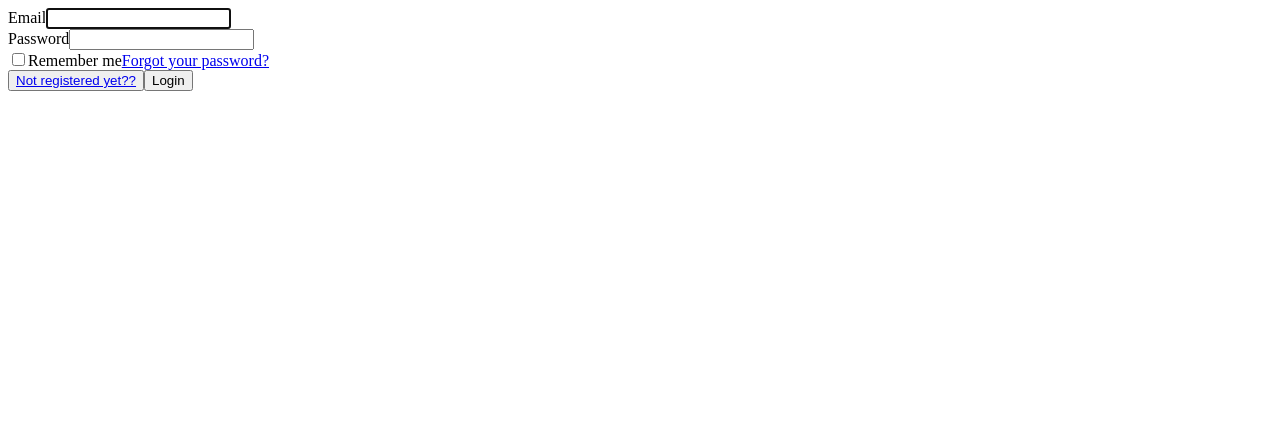
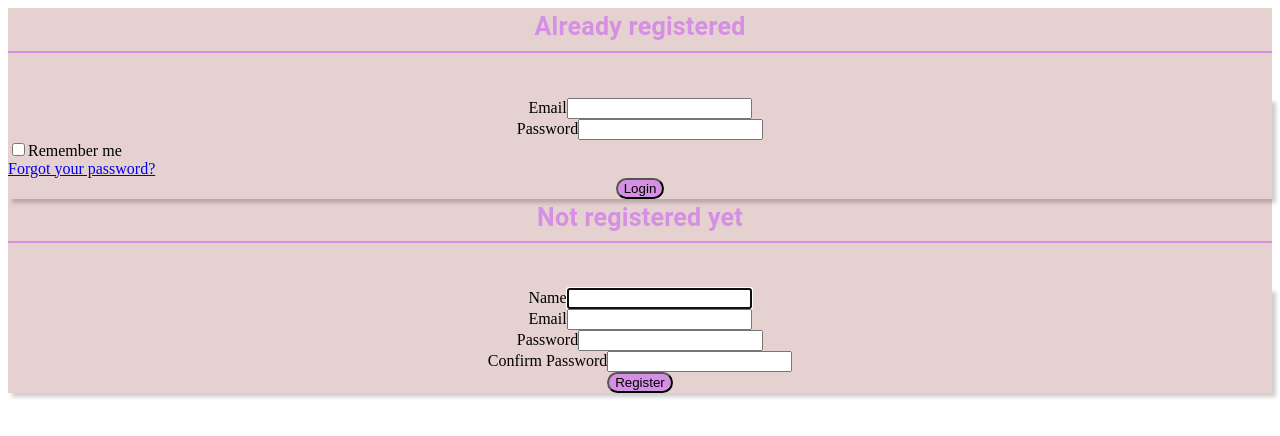
Before and after one commit to SHO2424/my-portfolio, a Next.js app in the folder client/: page /login in a window 1280 px wide. Shown: the top 436 px of the page. Built offline with nearby package versions, Linux system fonts and the light colour scheme; no server answers.

Commit message:
login etc

```diff
--- a/client/src/components/AuthCard.js
+++ b/client/src/components/AuthCard.js
@@ -1,10 +1,12 @@
 const AuthCard = ({ logo, children }) => (
-    <div className="min-h-screen flex flex-col sm:justify-center items-center pt-6 sm:pt-0 bg-gray-800">
-        <div>{logo}</div>
+    <div
+        className="min-h-screen flex  sm:justify-evenly items-center pt-6 sm:pt-0"
+        style={{ background: ' rgb(230, 209, 209)' }}>
+        {/* <div>{logo}</div> */}
 
-        <div className="w-full sm:max-w-md mt-6 px-6 py-4 bg-gray-100 shadow-md overflow-hidden sm:rounded-lg">
-            {children}
-        </div>
+        {/* <div className="w-full  sm:max-w-md mt-6 px-6 py-4 bg-gray-100 shadow-md overflow-hidden sm:rounded-lg"> */}
+        {children}
+        {/* </div> */}
     </div>
 );
 
--- a/client/src/components/Layouts/AppLayout.js
+++ b/client/src/components/Layouts/AppLayout.js
@@ -1,11 +1,13 @@
 import Navigation from '@/components/Layouts/Navigation';
 import { useAuth } from '@/hooks/auth';
 
-const AppLayout = ({ children, style }) => {
+const AppLayout = ({ children }) => {
     const { user } = useAuth({ middleware: 'auth' });
 
     return (
-        <div className="min-h-screen bg-gray-800" style={style}>
+        <div
+            className="min-h-screen"
+            style={{ background: 'rgb(204,204,204)' }}>
             <Navigation user={user} />
 
             {/* Page Heading */}
--- a/client/src/components/Layouts/Card.jsx
+++ b/client/src/components/Layouts/Card.jsx
@@ -9,6 +9,12 @@ const Layout = ({ image }) => {
                 height: { xs: '95px', sm: '150px', md: '300px' },
                 borderRadius: '50%',
                 objectFit: 'contain',
+
+                boxShadow: '2px 2px 5px rgba(0, 0, 0, 0.2)',
+                transition: 'all .4s',
+                '&:hover': {
+                    transform: 'translate(2px,2px)',
+                },
             }}>
             <CardMedia
                 sx={{
--- a/client/src/components/Layouts/Navigation.js
+++ b/client/src/components/Layouts/Navigation.js
@@ -16,7 +16,9 @@ const Navigation = ({ user }) => {
     const [open, setOpen] = useState(false);
 
     return (
-        <nav className="bg-black border-b border-gray-100">
+        <nav
+            className="border-b border-gray-100"
+            style={{ background: 'rgb(180 180 180)' }}>
             {/* Primary Navigation Menu */}
             <div className="max-w-7xl mx-auto px-4 sm:px-6 lg:px-8">
                 <div className="flex justify-between h-16">
--- a/client/src/components/SearchBar.jsx
+++ b/client/src/components/SearchBar.jsx
@@ -27,7 +27,7 @@ const SearchBar = () => {
                 alignItems: 'center',
                 justifyContent: 'center',
                 flexDirection: { xs: 'column', md: 'row' },
-                // borderRadius:"10px"
+                borderRadius: '30px',
             }}>
             <TextField
                 id="filled-basic"
@@ -41,6 +41,7 @@ const SearchBar = () => {
                     backgroundColor: 'white',
                     border: 'none',
                 }}
+                // style={{border:"none"}}
             />
             <Button type="submit" sx={{ textAlign: 'center' }}>
                 <SearchIcon />
--- a/client/src/hooks/auth.js
+++ b/client/src/hooks/auth.js
@@ -21,10 +21,10 @@ export const useAuth = ({ middleware, redirectIfAuthenticated } = {}) => {
     const csrf = async () => {
         await axios.get('/sanctum/csrf-cookie');
     };
-    const register = async ({ setErrors, ...props }) => {
+    const register = async ({ setRegisterErrors, ...props }) => {
         await csrf();
 
-        setErrors([]);
+        setRegisterErrors([]);
 
         axios
             .post('/register', props)
@@ -32,7 +32,7 @@ export const useAuth = ({ middleware, redirectIfAuthenticated } = {}) => {
             .catch(error => {
                 if (error.response.status !== 422) throw error;
 
-                setErrors(error.response.data.errors);
+                setRegisterErrors(error.response.data.errors);
             });
     };
 
--- a/client/src/pages/detail/[country]/[league]/[team]/[teamId].jsx
+++ b/client/src/pages/detail/[country]/[league]/[team]/[teamId].jsx
@@ -307,7 +307,9 @@ const TeamDetailPage = ({ detail }) => {
                         <Button onClick={handleOpen}>チームを評価する</Button>
                         <Button
                             onClick={handleReviewsOpen}
-                            style={{ marginLeft: '10px' }}>
+                            style={{
+                                marginLeft: '10px',
+                            }}>
                             コメントを見る
                         </Button>
                     </Box>
--- a/client/src/pages/login.js
+++ b/client/src/pages/login.js
@@ -9,7 +9,8 @@ import Link from 'next/link';
 import { useAuth } from '@/hooks/auth';
 import { useEffect, useState } from 'react';
 import { useRouter } from 'next/router';
-
+import { Box, Typography } from '@mui/material';
+import ArrowDownwardIcon from '@mui/icons-material/ArrowDownward';
 const Login = () => {
     const router = useRouter();
 
@@ -17,11 +18,16 @@ const Login = () => {
         middleware: 'guest',
         redirectIfAuthenticated: '/home',
     });
+    const [name, setName] = useState('');
+    const [passwordConfirmation, setPasswordConfirmation] = useState('');
 
     const [email, setEmail] = useState('');
+    const [registerEmail, setRegisterEmail] = useState('');
     const [password, setPassword] = useState('');
+    const [registerPassword, setRegisterPassword] = useState('');
     const [shouldRemember, setShouldRemember] = useState(false);
     const [errors, setErrors] = useState([]);
+    const [registerErrors, setRegisterErrors] = useState([]);
     const [status, setStatus] = useState(null);
 
     useEffect(() => {
@@ -44,13 +50,64 @@ const Login = () => {
         });
     };
 
+    const { register } = useAuth({
+        middleware: 'guest',
+        redirectIfAuthenticated: '/home',
+    });
+
+    const submitFormRegister = event => {
+        event.preventDefault();
+
+        register({
+            name,
+            email: registerEmail,
+            password: registerPassword,
+            password_confirmation: passwordConfirmation,
+            setRegisterErrors,
+        });
+    };
+
+    const [isMounted, setIsMounted] = useState(false);
+
+    useEffect(() => {
+        // コンポーネントがマウントされた時にアニメーションをトリガー
+        setIsMounted(true);
+        // setLoading(false);
+    }, []);
+
     return (
         <GuestLayout>
             <AuthCard>
                 {/* Session Status */}
                 <AuthSessionStatus className="mb-4" status={status} />
+                <Box sx={{ textAlign: 'center' }}>
+                    <Box>
+                        <Typography
+                            sx={{
+                                color: '#d58fe3',
+                                fontWeight: 'bolder',
+                                marginBottom: '45px',
+                                paddingBottom: '5px',
+                                fontSize: '25px',
+                                borderBottom: '2px solid #d58fe3',
+                            }}>
+                            Already registered
+                        </Typography>
+                        {/* <ArrowDownwardIcon sx={{color:"white"}}/> */}
+                    </Box>
 
-                <form onSubmit={submitForm}>
+                    <form
+                        onSubmit={submitForm}
+                        style={{
+                            textAlign: 'center',
+                            transition: 'opacity 2s, transform 2s',
+                            boxShadow: '4px 4px 4px rgba(0, 0, 0, 0.2)',
+                            opacity: isMounted ? 1 : 0,
+                            transform: isMounted
+                                ? 'translateY(0)'
+                                : 'translateY(40px)',
+                        }}
+                        className="w-full  sm:max-w-md mt-6 px-6 py-4 bg-gray-100 shadow-md overflow-hidden sm:rounded-lg">
                         {/* Email Address */}
                         <div>
                             <Label htmlFor="email">Email</Label>
@@ -65,7 +122,10 @@ const Login = () => {
                                 autoFocus
                             />
 
-                        <InputError messages={errors.email} className="mt-2" />
+                            <InputError
+                                messages={errors.email}
+                                className="mt-2"
+                            />
                         </div>
 
                         {/* Password */}
@@ -77,7 +137,9 @@ const Login = () => {
                                 type="password"
                                 value={password}
                                 className="block mt-1 w-full"
-                            onChange={event => setPassword(event.target.value)}
+                                onChange={event =>
+                                    setPassword(event.target.value)
+                                }
                                 required
                                 autoComplete="current-password"
                             />
@@ -89,7 +151,13 @@ const Login = () => {
                         </div>
 
                         {/* Remember Me */}
-                    <div className="block mt-4 flex items-center justify-between">
+                        <div
+                            className="block mt-4"
+                            style={{
+                                display: 'flex',
+                                flexDirection: 'column',
+                                alignItems: 'flex-start',
+                            }}>
                             <label
                                 htmlFor="remember_me"
                                 className="inline-flex items-center">
@@ -109,20 +177,164 @@ const Login = () => {
                             </label>
                             <Link
                                 href="/forgot-password"
-                            className="underline text-sm text-gray-600 hover:text-gray-900">
+                                className="underline text-sm text-gray-600 hover:text-gray-900 mt-4">
                                 Forgot your password?
                             </Link>
                         </div>
 
-                    <div className="flex items-center justify-between mt-8">
-                        <Button>
+                        <div className="flex items-center justify-center mt-8">
+                            {/* <Button>
                             <Link href="/register">Not registered yet??</Link>
+                        </Button> */}
+
+                            <Button
+                                className="ml-3"
+                                style={{
+                                    borderRadius: '30px',
+                                    background: '#d58fe3',
+                                }}>
+                                Login
                             </Button>
-
-                        <Button className="ml-3">Login</Button>
                         </div>
                     </form>
+                </Box>
+                {/* </AuthCard> */}
+                {/* </GuestLayout> */}
+                {/* <GuestLayout> */}
+                {/* <AuthCard> */}
+                <Box sx={{ textAlign: 'center' }}>
+                    <Box>
+                        <Typography
+                            sx={{
+                                color: '#d58fe3',
+                                fontWeight: 'bolder',
+                                marginBottom: '45px',
+                                paddingBottom: '5px',
+                                fontSize: '25px',
+                                borderBottom: '2px solid #d58fe3',
+                            }}>
+                            Not registered yet
+                        </Typography>
+                        {/* <ArrowDownwardIcon sx={{color:"white" ,fontSize:"40px"}}/> */}
+                    </Box>
+                    <form
+                        onSubmit={submitFormRegister}
+                        style={{
+                            textAlign: 'center',
+                            transition: 'opacity 2s, transform 2s',
+                            opacity: isMounted ? 1 : 0,
+                            transform: isMounted
+                                ? 'translateY(0)'
+                                : 'translateY(40px)',
+                            boxShadow: '4px 4px 4px rgba(0, 0, 0, 0.2)',
+                        }}
+                        className="w-full  sm:max-w-md mt-6 px-6 py-4 bg-gray-100 shadow-md overflow-hidden sm:rounded-lg">
+                        {/* Name */}
+                        <div>
+                            <Label htmlFor="name">Name</Label>
+
+                            <Input
+                                id="name"
+                                type="text"
+                                value={name}
+                                className="block mt-1 w-full"
+                                onChange={event => setName(event.target.value)}
+                                required
+                                autoFocus
+                            />
+
+                            <InputError
+                                messages={registerErrors.name}
+                                className="mt-2"
+                            />
+                        </div>
+
+                        {/* Email Address */}
+                        <div className="mt-4">
+                            <Label htmlFor="registerEmail">Email</Label>
+
+                            <Input
+                                id="registerEmail"
+                                type="email"
+                                value={registerEmail}
+                                className="block mt-1 w-full"
+                                onChange={event =>
+                                    setRegisterEmail(event.target.value)
+                                }
+                                required
+                            />
+
+                            <InputError
+                                messages={registerErrors.email}
+                                className="mt-2"
+                            />
+                        </div>
+
+                        {/* Password */}
+                        <div className="mt-4">
+                            <Label htmlFor="registerPassword">Password</Label>
+
+                            <Input
+                                id="registerPassword"
+                                type="password"
+                                value={registerPassword}
+                                className="block mt-1 w-full"
+                                onChange={event =>
+                                    setRegisterPassword(event.target.value)
+                                }
+                                required
+                                autoComplete="new-password"
+                            />
+
+                            <InputError
+                                messages={errors.registerPassword}
+                                className="mt-2"
+                            />
+                        </div>
+
+                        {/* Confirm Password */}
+                        <div className="mt-4">
+                            <Label htmlFor="passwordConfirmation">
+                                Confirm Password
+                            </Label>
+
+                            <Input
+                                id="passwordConfirmation"
+                                type="password"
+                                value={passwordConfirmation}
+                                className="block mt-1 w-full"
+                                onChange={event =>
+                                    setPasswordConfirmation(event.target.value)
+                                }
+                                required
+                            />
+
+                            <InputError
+                                messages={errors.password_confirmation}
+                                className="mt-2"
+                            />
+                        </div>
+
+                        <div className="items-center mt-4">
+                            {/* <Link
+                        href="/login"
+                        className="underline text-sm text-gray-600 hover:text-gray-900">
+                        Already registered?
+                    </Link> */}
+
+                            <Button
+                                className="ml-4"
+                                style={{
+                                    borderRadius: '30px',
+                                    background: '#d58fe3',
+                                }}>
+                                Register
+                            </Button>
+                        </div>
+                    </form>
+                </Box>
             </AuthCard>
+            {/* </Box> */}
         </GuestLayout>
     );
 };
--- a/client/src/pages/register.js
+++ b/client/src/pages/register.js
@@ -21,7 +21,7 @@ const Register = () => {
     const [passwordConfirmation, setPasswordConfirmation] = useState('');
     const [errors, setErrors] = useState([]);
 
-    const submitForm = event => {
+    const submitFormRegister = event => {
         event.preventDefault();
 
         register({
@@ -36,7 +36,7 @@ const Register = () => {
     return (
         <GuestLayout>
             <AuthCard>
-                <form onSubmit={submitForm}>
+                <form onSubmit={submitFormRegister}>
                     {/* Name */}
                     <div>
                         <Label htmlFor="name">Name</Label>
```
Lines whose indentation alone changed are shown as unchanged.
